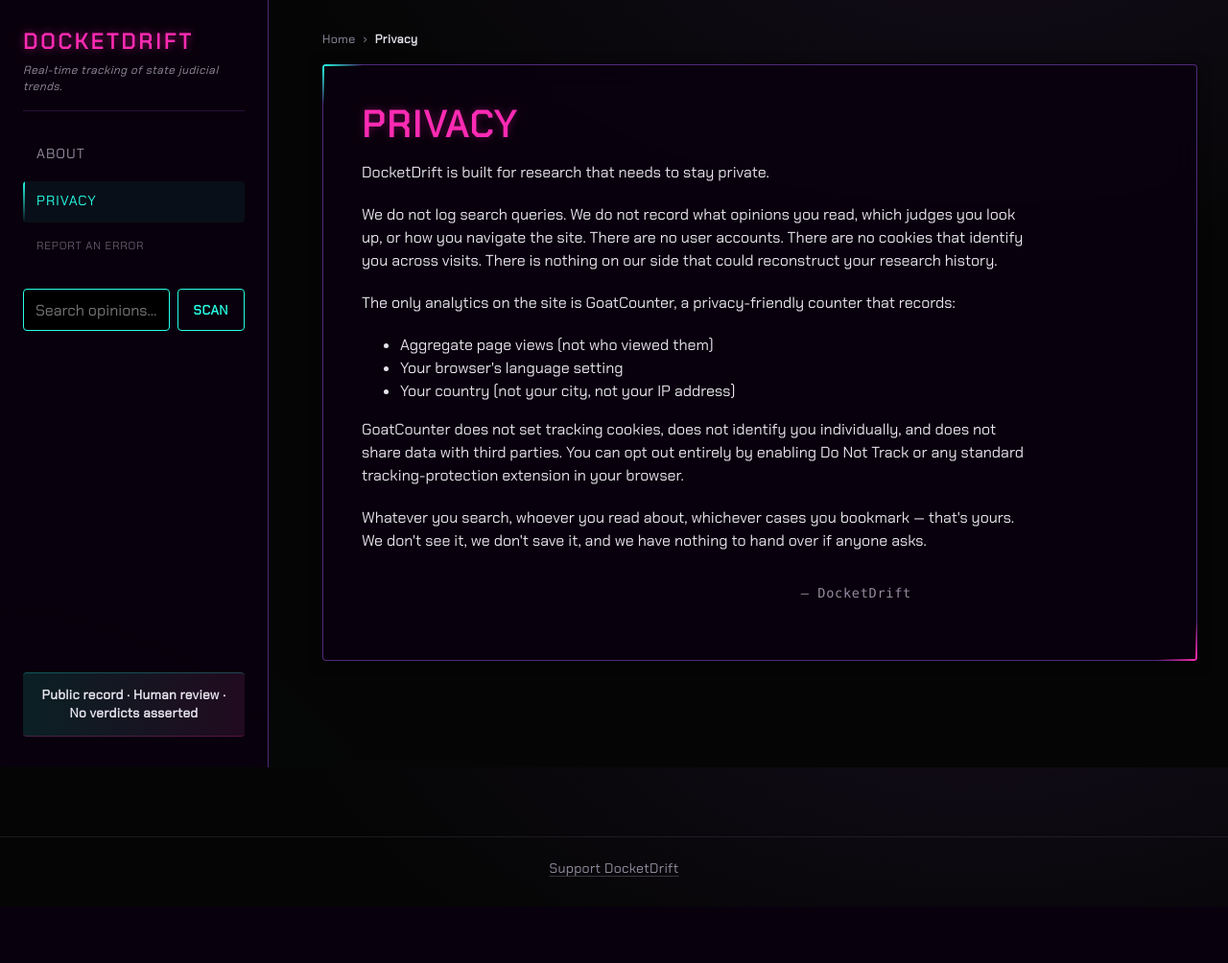
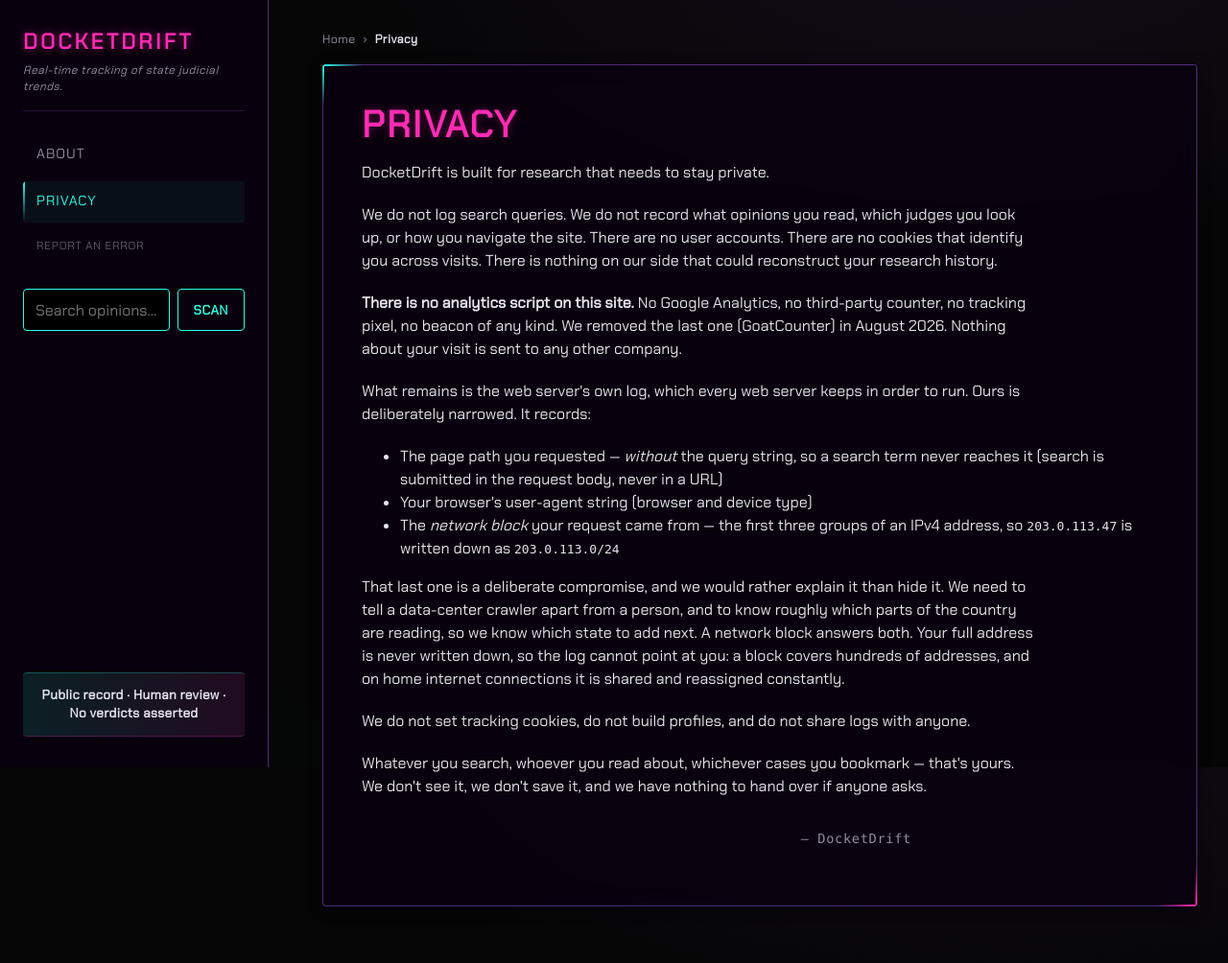
Before and after one commit to OnionMadder/docketdrift, a Django app: page /privacy/ in a window 1280 px wide. Shown: the top 1004 px of the page at 96% size. Before the commit the page ends 914 px from the top, so only its background shows below. Run offline with Django 5.2, Linux system fonts and the light colour scheme; parts of the project's set-up code (start-up, migrations or seed data) failed here and were passed over; some libraries are stand-ins or nearby versions.

Commit message:
feat(logs): log client NETWORK block; remove analytics entirely
Two changes, one cause. A UA-rotating, resource-blocking scraper in a
Singapore datacenter spent a week reading ~1-2.6K opinions/day while
executing our goatcounter beacon on every fetch, which made the
analytics region signal read "74% Singapore" -- a number about a bot,
not about readers. We could not tell reader from crawler because
%(h)s behind NFSN's proxy is the internal 10.x address.

1. NetworkOnlyLogger (new docketdrift_site/gunicorn_logging.py) adds a
   {x-client-net}i atom from X-Forwarded-For, truncated to the network
   block: /24 for IPv4, /48 for IPv6. NOT the full address -- a full IP
   beside a path and a timestamp is exactly the "who read this opinion?"
   artifact "Data is sacred" refuses to create. A /24 fingerprints a
   datacenter range and geolocates at country level (the two questions
   we actually have) while covering hundreds of shared, dynamically
   reassigned addresses on the residential ISPs real users come from.
   Malformed input degrades to "-" rather than leaking a raw value.

2. goatcounter REMOVED (config block + count.js tag). An analytics tool
   a crawler can forge is decoration, not measurement, and it was
   shipping visitor data to a third party to produce it. There is now
   NO analytics script of any kind; zero visitor JS leaves the site.
   The replacement costs visitors nothing and is server-side.

Privacy page rewritten to match. It previously promised GoatCounter and
"not your IP address"; it now states plainly that no analytics script
exists, itemizes exactly what the server log keeps, and explains the
network-block tradeoff in the open rather than hiding it. Public copy
must never overstate the posture -- that is the eyecite lesson.

Co-Authored-By: Claude Opus 4.7 <noreply@anthropic.com>

```diff
--- a/opinions/templates/opinions/base.html
+++ b/opinions/templates/opinions/base.html
@@ -8,31 +8,28 @@
 <meta name="theme-color" content="#0a0011">
 
 {% comment %}
-Analytics posture (2026-06-25): goatcounter ONLY -- no Google. The Author wants
-to know exactly TWO things, and nothing else:
-  1. What STATE is the visitor from  -> which state to build next.
-  2. What DEVICE are they on          -> how heavily to factor in mobile.
-That's the whole list. goatcounter derives location (state/region) and
-device/browser/OS server-side from the request; we deliberately collect NO
-behavior:
-  - path is pinned to a CONSTANT ("/"), so goatcounter never learns which
-    opinion/judge/search page a visitor viewed (no page-path tracking, even
-    query-stripped -- which opinions you read is itself a research trail).
-  - referrer is dropped (always "").
-No Google, no search terms (search is POSTed -- query in the body, never a URL;
-access log is query-stripped too). Lawyers fear discovery of their research
-trail; we cannot produce what we never stored. Do NOT re-add path/referrer/
-event tracking without the Author's say-so. See CLAUDE.md "Data is sacred."
+Analytics posture (2026-08-18): THERE IS NO ANALYTICS SCRIPT. No goatcounter,
+no Google, no third-party beacon of any kind. Zero visitor JavaScript leaves
+this site.
+
+History, so nobody "restores" this: we ran goatcounter (never Google) with
+path pinned to a constant "/" and referrer blanked, collecting only
+region + device. It was removed when a UA-rotating, resource-blocking
+scraper in a Singapore datacenter executed the beacon on every fetch and
+made the region signal read 74% Singapore -- a number about a bot, not
+about readers. An analytics tool that a crawler can forge is not
+measurement, it is decoration, and it was sending visitor data to a third
+party to produce it.
+
+What replaced it costs visitors nothing: gunicorn's own access log now
+records the client NETWORK BLOCK (/24 or /48, never the full address) via
+docketdrift_site/gunicorn_logging.py. Country-level geography and
+datacenter-vs-residential both fall out of that, server-side, with no
+script, no cookie, and nothing shared with anyone.
+
+Do NOT add an analytics script back without the Author's say-so. See
+CLAUDE.md "Data is sacred."
 {% endcomment %}
-<script>
-  window.goatcounter = {
-    // Constant path: record only THAT a visit happened (with its server-side
-    // state + device), never WHICH page. No behavior, no research trail.
-    path: function () { return "/"; },
-    // No referrer at all.
-    referrer: function () { return ""; }
-  };
-</script>
 
 {% comment %}
 Canonical + Open Graph + Twitter cards. Pages override the og_title /
@@ -243,8 +240,5 @@ because no href ever contains the query.
   });
 })();
 </script>
-
-<script data-goatcounter="https://stats.docketdrift.com/count"
-        async src="//gc.zgo.at/count.js"></script>
 </body>
 </html>
--- a/opinions/templates/opinions/privacy.html
+++ b/opinions/templates/opinions/privacy.html
@@ -17,15 +17,19 @@
 
   <p>We do not log search queries. We do not record what opinions you read, which judges you look up, or how you navigate the site. There are no user accounts. There are no cookies that identify you across visits. There is nothing on our side that could reconstruct your research history.</p>
 
-  <p>The only analytics on the site is GoatCounter, a privacy-friendly counter that records:</p>
+  <p><strong>There is no analytics script on this site.</strong> No Google Analytics, no third-party counter, no tracking pixel, no beacon of any kind. We removed the last one (GoatCounter) in August 2026. Nothing about your visit is sent to any other company.</p>
+
+  <p>What remains is the web server's own log, which every web server keeps in order to run. Ours is deliberately narrowed. It records:</p>
 
   <ul>
-    <li>Aggregate page views (not who viewed them)</li>
-    <li>Your browser's language setting</li>
-    <li>Your country (not your city, not your IP address)</li>
+    <li>The page path you requested &mdash; <em>without</em> the query string, so a search term never reaches it (search is submitted in the request body, never in a URL)</li>
+    <li>Your browser's user-agent string (browser and device type)</li>
+    <li>The <em>network block</em> your request came from &mdash; the first three groups of an IPv4 address, so <code>203.0.113.47</code> is written down as <code>203.0.113.0/24</code></li>
   </ul>
 
-  <p>GoatCounter does not set tracking cookies, does not identify you individually, and does not share data with third parties. You can opt out entirely by enabling Do Not Track or any standard tracking-protection extension in your browser.</p>
+  <p>That last one is a deliberate compromise, and we would rather explain it than hide it. We need to tell a data-center crawler apart from a person, and to know roughly which parts of the country are reading, so we know which state to add next. A network block answers both. Your full address is never written down, so the log cannot point at you: a block covers hundreds of addresses, and on home internet connections it is shared and reassigned constantly.</p>
+
+  <p>We do not set tracking cookies, do not build profiles, and do not share logs with anyone.</p>
 
   <p>Whatever you search, whoever you read about, whichever cases you bookmark &mdash; that's yours. We don't see it, we don't save it, and we have nothing to hand over if anyone asks.</p>
 
```
Also changed, not shown: docketdrift_site/gunicorn_logging.py (added, +76 -0 lines), 1 other file.
